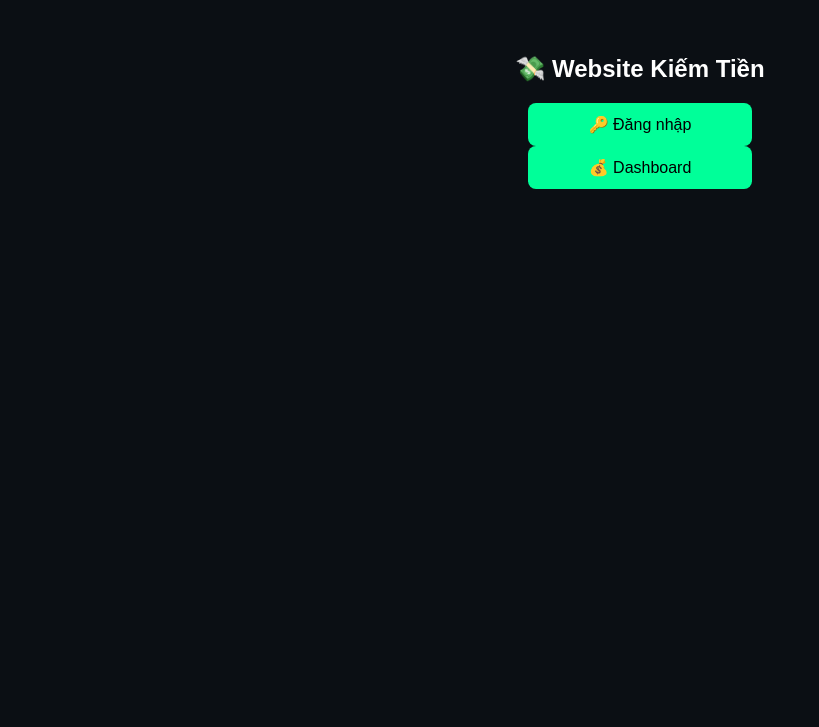
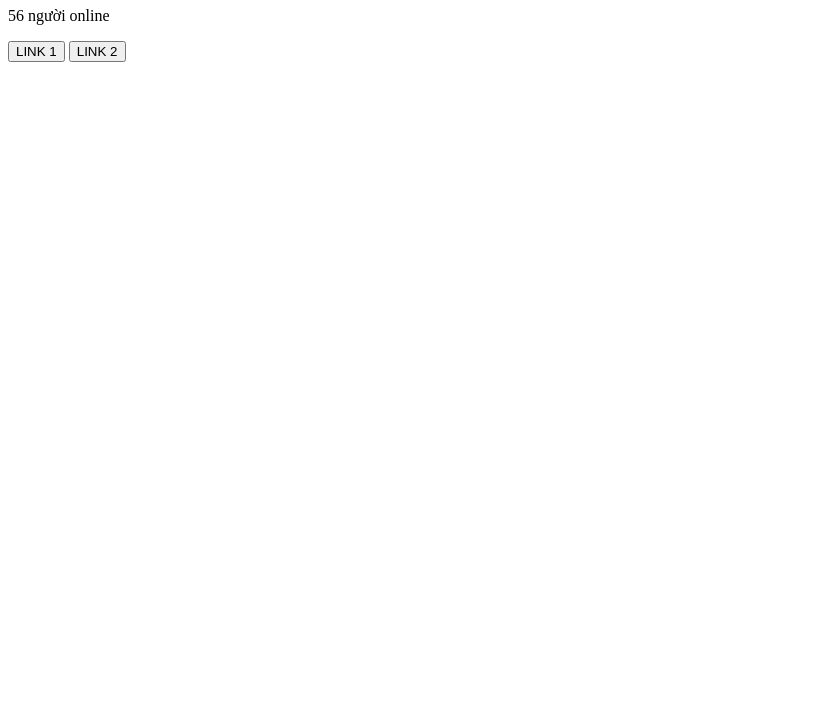
Before and after one commit to Rubysand99/website-kiemtien, a website: page index.html in a window 1280 px wide. Shown: the part 73-800 px from the top of the page, without its empty margins (0-819 px from the left). Drawn offline with Linux system fonts and the light colour scheme.

Commit message:
Update index.html

```diff
--- a/index.html
+++ b/index.html
@@ -1,37 +1,29 @@
 <!DOCTYPE html>
 <html>
-<head>
-<meta charset="UTF-8">
-<title>Kiếm Tiền</title>
-
-<style>
-body{
-background:#0b0f14;
-color:white;
-font-family:Arial;
-text-align:center;
-padding-top:100px;
-}
-a{
-display:block;
-margin:15px;
-padding:12px;
-background:#00ff99;
-color:black;
-text-decoration:none;
-border-radius:8px;
-width:200px;
-margin:auto;
-}
-</style>
-</head>
-
 <body>
 
-<h2>💸 Website Kiếm Tiền</h2>
+<h1>Earn Point</h1>
 
-<a href="login.html">🔑 Đăng nhập</a>
-<a href="dashboard.html">💰 Dashboard</a>
+<p id="online"></p>
+
+<button onclick="goLink(1)">LINK 1</button>
+<button onclick="goLink(2)">LINK 2</button>
+
+<script>
+
+// fake online
+document.getElementById("online").innerText =
+10 + Math.floor(Math.random()*50) + " người online";
+
+function goLink(id){
+localStorage.setItem("verify_token", Date.now());
+localStorage.setItem("link_id", id);
+
+// link rút gọn
+window.location.href = "https://link-target.net/1359000/VoDwwubZO94C";
+}
+
+</script>
 
 </body>
 </html>
```
